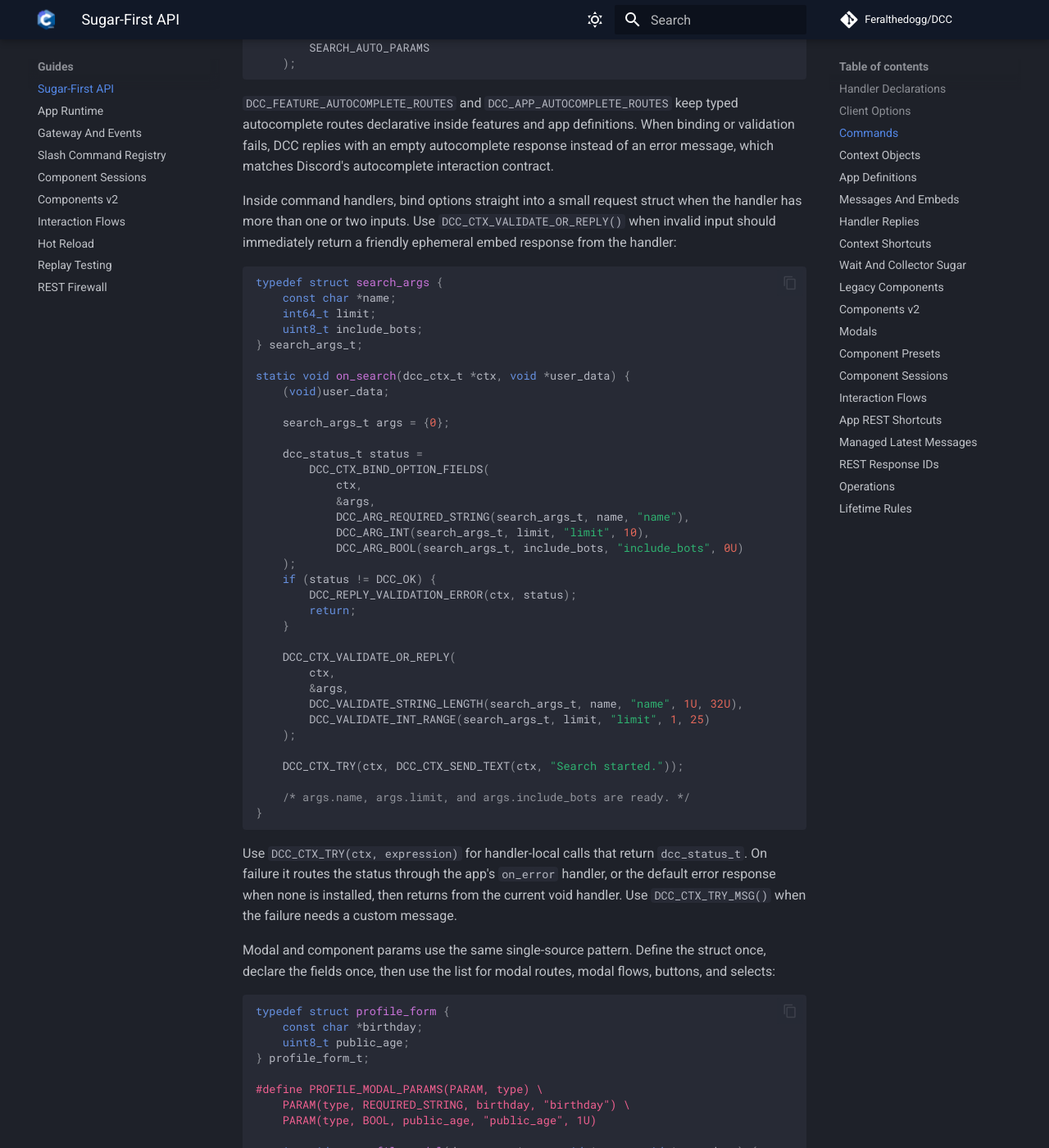
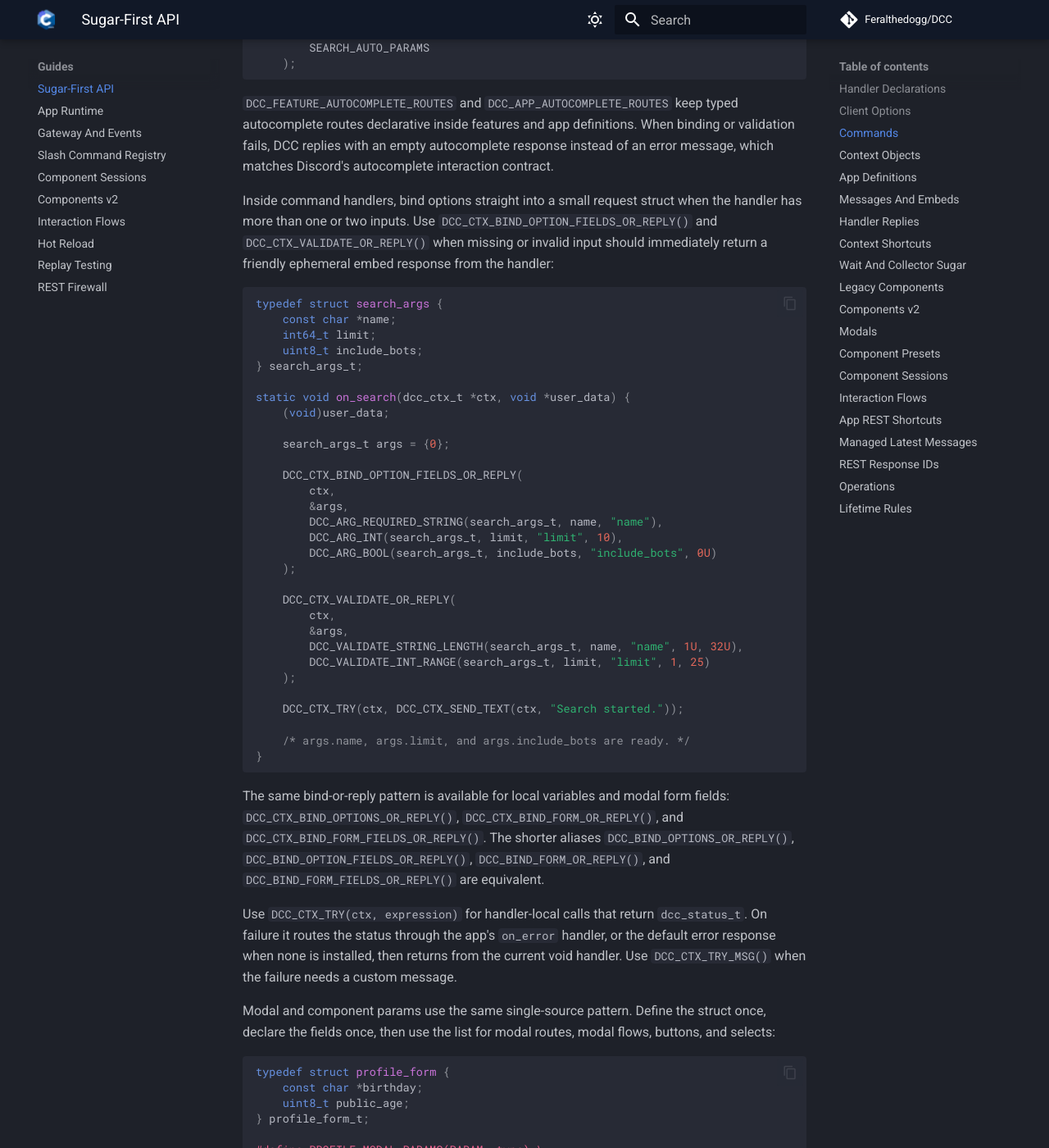
Before and after one commit to Feralthedogg/DCC, an MkDocs documentation site: the page built from docs/guides/sugar.md, in a window 1280 px wide and 1400 px high, scrolled down 30308 px. Shown: the whole window at 82% size. Built offline with MkDocs 1.6.1 and Material for MkDocs 9.7.7, drawn with Linux system fonts in a browser that asks for light colours; comment, search, counter and statistics services are not loaded.

Commit message:
Add bind-or-reply context sugar

````diff
--- a/docs/guides/sugar.md
+++ b/docs/guides/sugar.md
@@ -1628,8 +1628,9 @@ error message, which matches Discord's autocomplete interaction contract.
 
 Inside command handlers, bind options straight into a small request struct when
 the handler has more than one or two inputs. Use
-`DCC_CTX_VALIDATE_OR_REPLY()` when invalid input should immediately return a
-friendly ephemeral embed response from the handler:
+`DCC_CTX_BIND_OPTION_FIELDS_OR_REPLY()` and `DCC_CTX_VALIDATE_OR_REPLY()` when
+missing or invalid input should immediately return a friendly ephemeral embed
+response from the handler:
 
 ```c
 typedef struct search_args {
@@ -1643,18 +1644,13 @@ static void on_search(dcc_ctx_t *ctx, void *user_data) {
 
     search_args_t args = {0};
 
-    dcc_status_t status =
-        DCC_CTX_BIND_OPTION_FIELDS(
-            ctx,
-            &args,
-            DCC_ARG_REQUIRED_STRING(search_args_t, name, "name"),
-            DCC_ARG_INT(search_args_t, limit, "limit", 10),
-            DCC_ARG_BOOL(search_args_t, include_bots, "include_bots", 0U)
-    );
-    if (status != DCC_OK) {
-        DCC_REPLY_VALIDATION_ERROR(ctx, status);
-        return;
-    }
+    DCC_CTX_BIND_OPTION_FIELDS_OR_REPLY(
+        ctx,
+        &args,
+        DCC_ARG_REQUIRED_STRING(search_args_t, name, "name"),
+        DCC_ARG_INT(search_args_t, limit, "limit", 10),
+        DCC_ARG_BOOL(search_args_t, include_bots, "include_bots", 0U)
+    );
 
     DCC_CTX_VALIDATE_OR_REPLY(
         ctx,
@@ -1668,6 +1664,12 @@ static void on_search(dcc_ctx_t *ctx, void *user_data) {
     /* args.name, args.limit, and args.include_bots are ready. */
 }
 ```
+
+The same bind-or-reply pattern is available for local variables and modal form
+fields: `DCC_CTX_BIND_OPTIONS_OR_REPLY()`, `DCC_CTX_BIND_FORM_OR_REPLY()`, and
+`DCC_CTX_BIND_FORM_FIELDS_OR_REPLY()`. The shorter aliases
+`DCC_BIND_OPTIONS_OR_REPLY()`, `DCC_BIND_OPTION_FIELDS_OR_REPLY()`,
+`DCC_BIND_FORM_OR_REPLY()`, and `DCC_BIND_FORM_FIELDS_OR_REPLY()` are equivalent.
 
 Use `DCC_CTX_TRY(ctx, expression)` for handler-local calls that return
 `dcc_status_t`. On failure it routes the status through the app's `on_error`
````
Also changed, not shown: docs/api.md (+3 -0 lines), docs/guides/app-runtime.md (+27 -0 lines), 2 other files.
